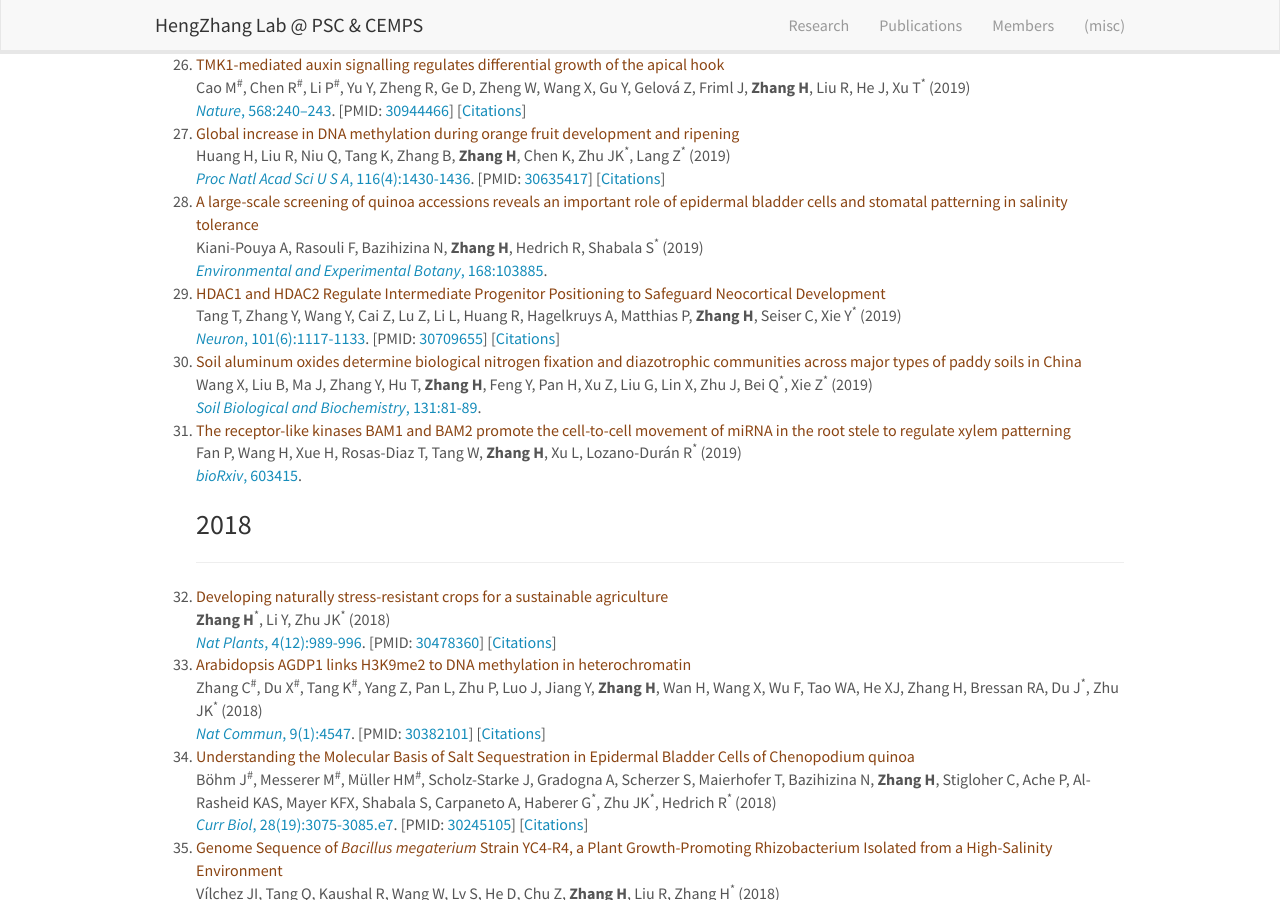
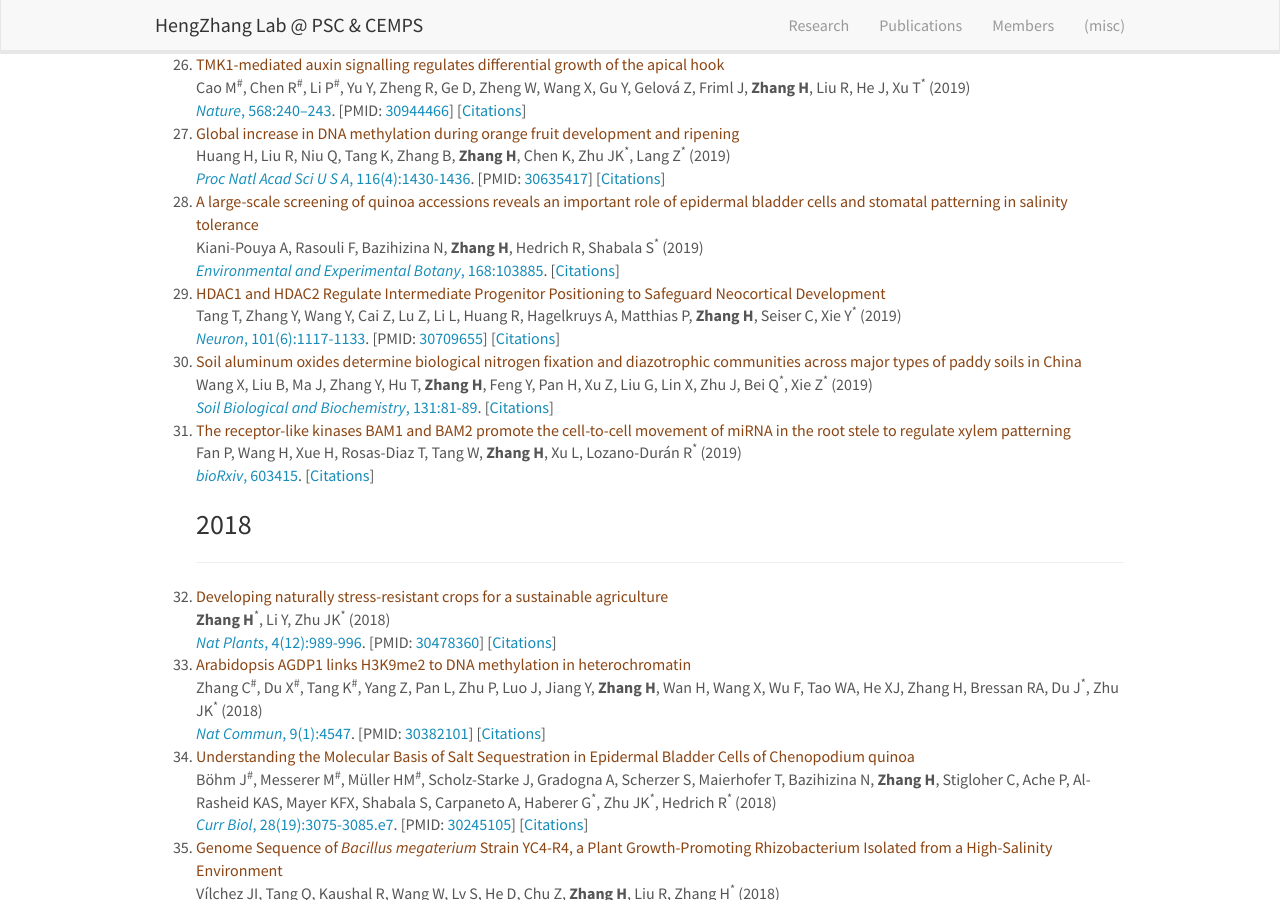
Before and after one commit to hengzhanglab/hengzhanglab.github.io, a Jekyll site: the page built from _pages/publications.md, in a window 1280 px wide and 900 px high, scrolled down 2480 px. Built offline with Jekyll 4.4.1, drawn with Linux system fonts in a browser that asks for light colours.

Commit message:
Update publications.md

```diff
--- a/_pages/publications.md
+++ b/_pages/publications.md
@@ -27,7 +27,7 @@ permalink: /publications/
 {% if publi.pmid != null and publi.pmid != empty %}
 [PMID: <a href="https://www.ncbi.nlm.nih.gov/pubmed/{{ publi.pmid }}">{{ publi.pmid }}</a>]
 {% endif %}
-{% if publi.doi != null and publi.pmid != empty %}
+{% if publi.doi != null and publi.doi != empty %}
 [<a href="https://badge.dimensions.ai/details/doi/{{ publi.doi }}">Citations</a>]
 {% endif %}
 </li>
```
